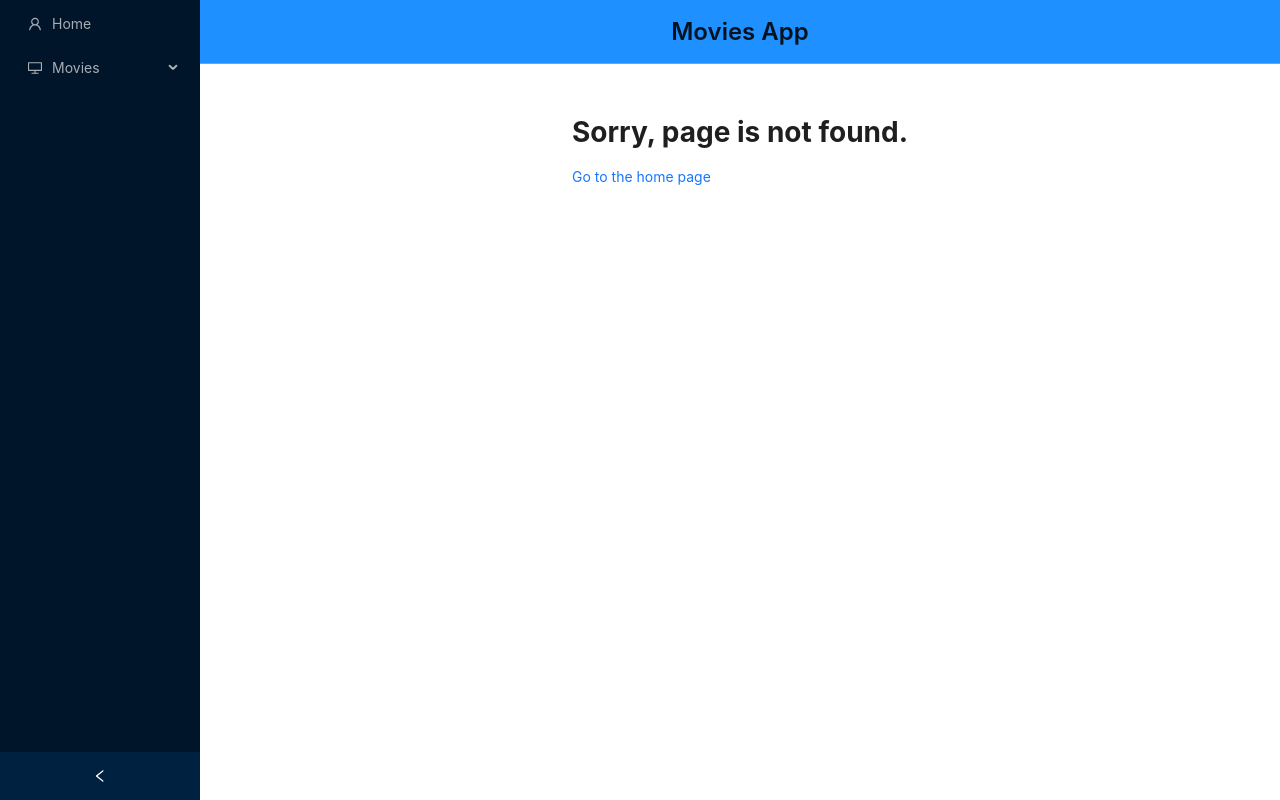
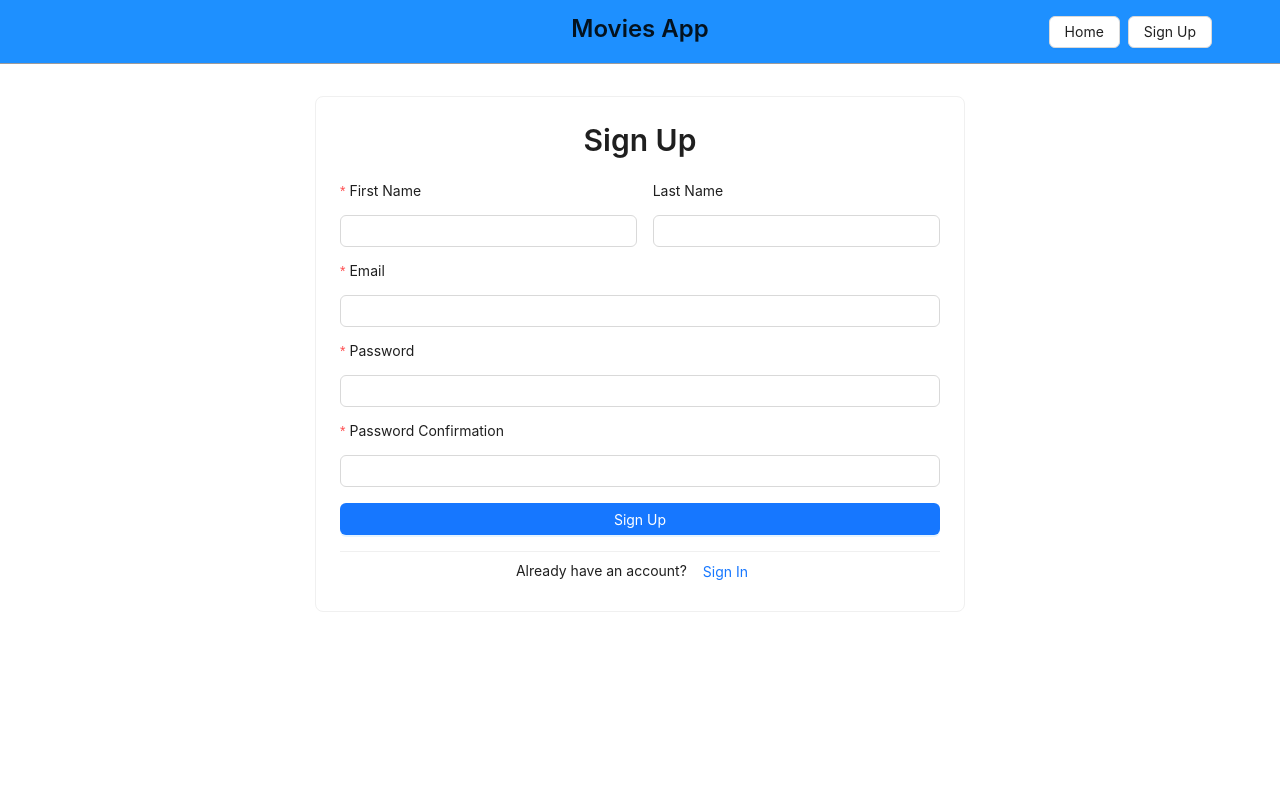
Before and after one commit to blank-666/movies-frontend, a React (Create React App) app: page /sign-up in a window 1280 px wide. Before the commit this address had no page. Built offline with nearby package versions, Linux system fonts and the light colour scheme.

Commit message:
Created auth pages and added sign-up request

```diff
--- a/src/components/layout/index.tsx
+++ b/src/components/layout/index.tsx
@@ -1,6 +1,6 @@
-import { FC, useState } from "react";
-import { Outlet } from "react-router-dom";
-import { Layout, Typography } from "antd";
+import { FC, useMemo, useState } from "react";
+import { Outlet, useLocation, useNavigate } from "react-router-dom";
+import { Button, Layout, Typography } from "antd";
 import { Content, Header } from "antd/es/layout/layout";
 import Sider from "antd/es/layout/Sider";
 
@@ -10,9 +10,40 @@ import "./style.scss";
 
 const PageLayout: FC = () => {
   const [collapsed, setCollapsed] = useState<boolean>(false);
+  const navigate = useNavigate();
+  const { pathname } = useLocation();
+
+  const isAuthPage = useMemo(() => {
+    return pathname === "/sign-in" || pathname === "/sign-up";
+  }, [pathname]);
+
+  const redirectToSignIn = () => navigate("/sign-in");
+  const redirectToSignUp = () => navigate("/sign-up");
+  const redirectToHome = () => navigate("/");
+
+  const renderHeaderButtons = useMemo(() => {
+    if (!isAuthPage)
+      return (
+        <Button className="header-button" onClick={redirectToSignIn}>
+          Sign In
+        </Button>
+      );
+    else
+      return (
+        <>
+          <Button className="header-button" onClick={redirectToHome}>
+            Home
+          </Button>
+          <Button className="header-button" onClick={redirectToSignUp}>
+            Sign Up
+          </Button>
+        </>
+      );
+  }, [isAuthPage, pathname]);
 
   return (
     <Layout className="app-layout">
+      {!isAuthPage ? (
         <Sider
           className="app-layout__sider"
           collapsible
@@ -22,11 +53,17 @@ const PageLayout: FC = () => {
         >
           <SideMenu />
         </Sider>
+      ) : null}
       <Layout>
         <Header className="app-layout__header">
-          <Typography.Title level={3} style={{ margin: 0 }}>
+          <Typography.Title
+            className="header-title"
+            level={3}
+            style={{ margin: 0 }}
+          >
             Movies App
           </Typography.Title>
+          <div className="buttons-section">{renderHeaderButtons} </div>
         </Header>
         <Content className="app-layout__content">
           <Outlet />
--- a/src/components/layout/style.scss
+++ b/src/components/layout/style.scss
@@ -1,12 +1,30 @@
 .app-layout {
   &__header {
     display: flex;
-    justify-content: center;
+    position: relative;
+    flex-direction: row;
+    justify-content: flex-end;
     align-items: center;
     color: #ffffff;
-    padding-inline: 50;
+    padding-inline: 5%;
     background-color: dodgerblue;
     border-bottom: 1px solid rgb(157, 155, 155);
+
+    .header-title {
+      position: absolute;
+      top: 20%;
+      left: 50%;
+      transform: translateX(-50%);
+    }
+
+    .buttons-section {
+      display: flex;
+      justify-content: space-between;
+
+      .header-button {
+        margin-inline: 0.25rem;
+      }
+    }
   }
 
   &__sider {
--- a/src/components/router/index.tsx
+++ b/src/components/router/index.tsx
@@ -13,14 +13,19 @@ import {
   ViewMovie,
   EditMovie,
   Comments,
+  SignIn,
 } from "../../pages";
 import PageLayout from "../layout";
+import { SignUp } from "../../pages/auth";
 
 const AppRouter: FC = () => {
   return (
     <Routes>
       <Route path="/" element={<PageLayout />}>
         <Route index element={<Home />} />
+        <Route path="/sign-in" element={<SignIn />} />
+        <Route path="/sign-up" element={<SignUp />} />
+
         <Route path="/movies">
           <Route index element={<ManageMovies />} />
           <Route path="view/:id" element={<ViewMovie />} />
--- /dev/null
+++ b/src/interfaces/auth.ts
@@ -0,0 +1,7 @@
+export interface ISignUpPayload {
+  firstName: string;
+  email: string;
+  password: string;
+  passwordConfirmation: string;
+  lastName?: string;
+}
--- /dev/null
+++ b/src/pages/auth/index.tsx
@@ -0,0 +1,4 @@
+import SignIn from "./signIn";
+import SignUp from "./signUp";
+
+export { SignIn, SignUp };
--- /dev/null
+++ b/src/pages/auth/signIn.tsx
@@ -0,0 +1,81 @@
+import { FC, useState } from "react";
+import { useNavigate } from "react-router-dom";
+import { Button, Card, Divider, Form, Input, Typography } from "antd";
+
+import "./style.scss";
+
+const SignIn: FC = () => {
+  const [email, setEmail] = useState<string>("");
+  const [password, setPassword] = useState<string>("");
+
+  const navigate = useNavigate();
+
+  const formItemLayout = {
+    labelCol: { span: 24 },
+    wrapperCol: { span: 24 },
+    style: { marginBottom: "0.5rem" },
+  };
+
+  const changeMailHandler = (e: React.ChangeEvent<HTMLInputElement>) =>
+    setEmail(e.target.value);
+
+  const changePasswordHandler = (e: React.ChangeEvent<HTMLInputElement>) =>
+    setPassword(e.target.value);
+
+  const redirectToSignUp = () => navigate("/sign-up");
+
+  const onSubmit = (values: any) => {
+    console.log("values", values);
+  };
+
+  return (
+    <Card className="auth-form-container">
+      <div className="form-title">
+        <Typography.Title level={2}>Sign In</Typography.Title>
+      </div>
+      <Form
+        className="auth-form"
+        name="sign-in-form"
+        labelCol={{ span: 8 }}
+        wrapperCol={{ span: 16 }}
+        style={{ maxWidth: 600 }}
+        onFinish={onSubmit}
+      >
+        <Form.Item
+          label="Email"
+          name="email"
+          rules={[{ required: true, message: "Please input your email!" }]}
+          {...formItemLayout}
+        >
+          <Input value={email} onChange={changeMailHandler} />
+        </Form.Item>
+        <Form.Item
+          label="Password"
+          name="password"
+          rules={[{ required: true, message: "Please input your password!" }]}
+          {...formItemLayout}
+        >
+          <Input
+            type="password"
+            value={password}
+            onChange={changePasswordHandler}
+          />
+        </Form.Item>
+        <Form.Item {...formItemLayout}>
+          <Button className="submit-button" type="primary" htmlType="submit">
+            Sign In
+          </Button>
+        </Form.Item>
+      </Form>
+      <Divider style={{ margin: "1rem 0 0.2rem 0" }} />
+      <div className="form-footer">
+        Don't have an account?
+        <Button type="link" onClick={redirectToSignUp}>
+          Sign Up
+        </Button>
+      </div>
+    </Card>
+  );
+};
+
+export default SignIn;
--- /dev/null
+++ b/src/pages/auth/signUp.tsx
@@ -0,0 +1,161 @@
+import { FC, useContext, useState } from "react";
+import { useNavigate } from "react-router-dom";
+import { Button, Card, Divider, Form, Input, Typography } from "antd";
+import { LoadingContext } from "../../context/loading.context";
+import Loader from "../../components/ui/loader/loader";
+import authService from "../../services/auth";
+
+const SignUp: FC = () => {
+  const [firstName, setFirstName] = useState<string>("");
+  const [lastName, setLastName] = useState<string>("");
+  const [email, setEmail] = useState<string>("");
+  const [password, setPassword] = useState<string>("");
+  const [passwordConfirmation, setPasswordConfirmation] = useState<string>("");
+
+  const { isLoading, setLoading } = useContext(LoadingContext);
+
+  const navigate = useNavigate();
+
+  const onChangeHandler = (
+    e: React.ChangeEvent<HTMLInputElement>,
+    cb: (value: string) => void
+  ) => {
+    cb(e.target.value);
+  };
+
+  const formItemLayout = {
+    labelCol: { span: 24 },
+    wrapperCol: { span: 24 },
+    style: { marginBottom: "0.5rem" },
+  };
+
+  const redirectToSignIn = () => navigate("/sign-in");
+
+  const checkPasswordConfirmation = (password: string, confirmation: string) =>
+    password === confirmation;
+
+  const onSubmit = async (values: any) => {
+    const passwordIsConfirmed = checkPasswordConfirmation(
+      values.password,
+      values.passwordConfirmation
+    );
+    if (passwordIsConfirmed) {
+      setLoading(true);
+      const response = await authService.signUp(values);
+      // todo: add redirect to the sign-in page
+      setLoading(false);
+    }
+
+    console.log("values", values, passwordIsConfirmed);
+  };
+  return (
+    <Card className="auth-form-container">
+      {isLoading ? <Loader /> : null}
+      <div className="form-title">
+        <Typography.Title level={2}>Sign Up</Typography.Title>
+      </div>
+      <Form
+        className="auth-form"
+        name="sign-up-form"
+        labelCol={{ span: 8 }}
+        wrapperCol={{ span: 16 }}
+        style={{ maxWidth: 600 }}
+        onFinish={onSubmit}
+      >
+        <div className="auth-form__form-row">
+          <Form.Item
+            label="First Name"
+            name="firstName"
+            rules={[
+              { required: true, message: "Please input your first name!" },
+            ]}
+            {...formItemLayout}
+          >
+            <Input
+              value={firstName}
+              onChange={(e) => onChangeHandler(e, setFirstName)}
+            />
+          </Form.Item>
+          <Form.Item label="Last Name" name="lastName" {...formItemLayout}>
+            <Input
+              value={lastName}
+              onChange={(e) => onChangeHandler(e, setLastName)}
+            />
+          </Form.Item>
+        </div>
+        <Form.Item
+          label="Email"
+          name="email"
+          rules={[
+            {
+              required: true,
+              message: "Please input your email!",
+            },
+            {
+              type: "email",
+              message: "The input is not valid E-mail!",
+            },
+          ]}
+          {...formItemLayout}
+        >
+          <Input value={email} onChange={(e) => onChangeHandler(e, setEmail)} />
+        </Form.Item>
+        <Form.Item
+          label="Password"
+          name="password"
+          rules={[{ required: true, message: "Please input your password!" }]}
+          {...formItemLayout}
+        >
+          <Input
+            type="password"
+            value={password}
+            onChange={(e) => onChangeHandler(e, setPassword)}
+          />
+        </Form.Item>
+
+        <Form.Item
+          label="Password Confirmation"
+          name="passwordConfirmation"
+          rules={[
+            {
+              required: true,
+              message: "Please input your password confirmation!",
+            },
+            ({ getFieldValue }) => ({
+              validator(_, value) {
+                if (!value || getFieldValue("password") === value) {
+                  return Promise.resolve();
+                }
+                return Promise.reject(
+                  new Error("The new password that you entered do not match!")
+                );
+              },
+            }),
+          ]}
+          {...formItemLayout}
+        >
+          <Input
+            type="password"
+            value={passwordConfirmation}
+            onChange={(e) => onChangeHandler(e, setPasswordConfirmation)}
+          />
+        </Form.Item>
+
+        <Form.Item {...formItemLayout}>
+          <Button className="submit-button" type="primary" htmlType="submit">
+            Sign Up
+          </Button>
+        </Form.Item>
+      </Form>
+      <Divider style={{ margin: "1rem 0 0.2rem 0" }} />
+      <div className="form-footer">
+        Already have an account?
+        <Button type="link" onClick={redirectToSignIn}>
+          Sign In
+        </Button>
+      </div>
+    </Card>
+  );
+};
+
+export default SignUp;
--- /dev/null
+++ b/src/pages/auth/style.scss
@@ -0,0 +1,36 @@
+.auth-form-container {
+  .form-title {
+    display: flex;
+    flex-direction: row;
+    justify-content: center;
+    margin-bottom: 1rem;
+
+    h2 {
+      margin: 0;
+    }
+  }
+
+  .auth-form {
+    &__form-row {
+      display: flex;
+      flex-direction: row;
+      justify-content: space-between;
+
+      .ant-form-item:first-child {
+        margin-right: 1rem;
+      }
+    }
+
+    .submit-button {
+      margin-top: 0.5rem;
+      width: 100%;
+    }
+  }
+
+  .form-footer {
+    display: flex;
+    flex-direction: row;
+    justify-content: center;
+    align-items: center;
+  }
+}
--- a/src/pages/index.tsx
+++ b/src/pages/index.tsx
@@ -1,5 +1,14 @@
 import Home from "./home";
+import { SignUp, SignIn } from "./auth";
 import Comments from "./comments";
 import { ManageMovies, ViewMovie, CreateMovie, EditMovie } from "./movies";
 
-export { Home, ManageMovies, ViewMovie, CreateMovie, EditMovie, Comments };
+export {
+  Home,
+  SignIn,
+  ManageMovies,
+  ViewMovie,
+  CreateMovie,
+  EditMovie,
+  Comments,
+};
--- /dev/null
+++ b/src/services/auth.ts
@@ -0,0 +1,15 @@
+import axios from "axios";
+import { apiUrl } from "./service";
+import { ISignUpPayload } from "../interfaces/auth";
+
+const signUp = async (payload: ISignUpPayload) => {
+  const { data } = await axios.post(`${apiUrl}/auth/sign-up`, payload);
+
+  return data;
+};
+
+const authService = {
+  signUp,
+};
+
+export default authService;
```
Lines whose indentation alone changed are shown as unchanged.
